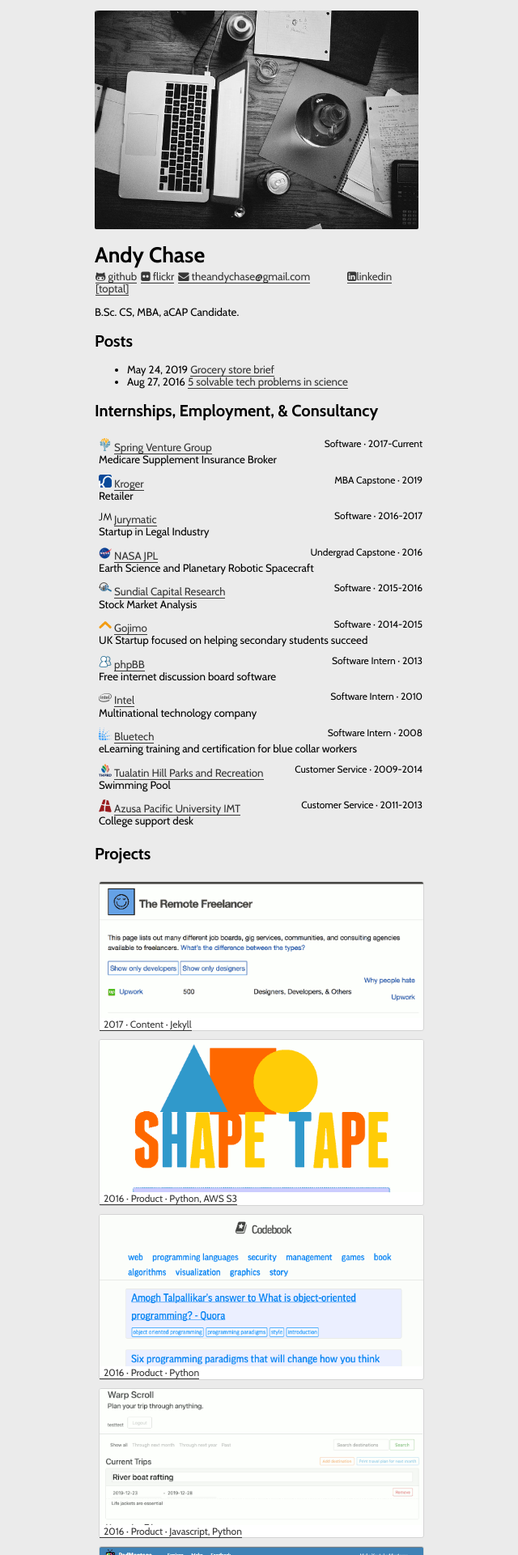
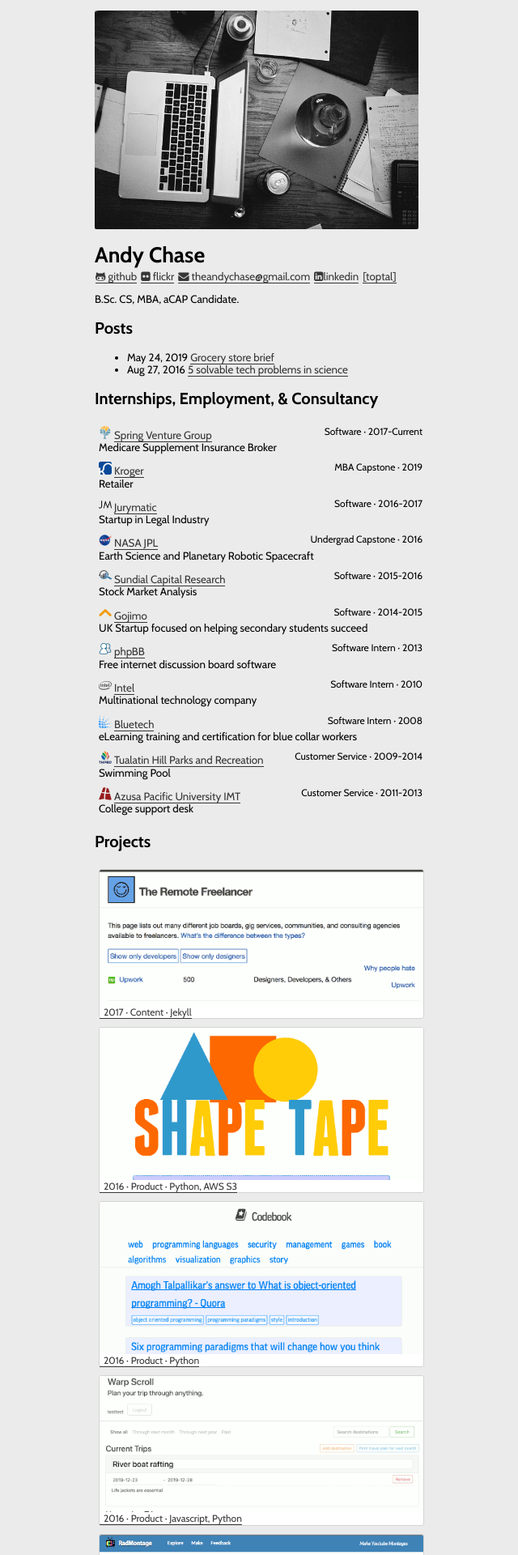
Before and after one commit to andychase/andychase.github.io, a Jekyll site: the page built from index.md, in a window 1280 px wide. Shown: the top 1920 px of the page at 81% size, without its empty margins (323-963 px from the left). Built offline with Jekyll 4.4.1, drawn with Linux system fonts in a browser that asks for light colours; nearby versions of some CDN libraries.

Commit message:
update link

```diff
--- a/index.md
+++ b/index.md
@@ -10,7 +10,7 @@ layout: default
 * [<i class="fa fa-flickr" aria-hidden="true"></i>
  flickr](http://www.flickr.com/photos/asperous/sets/)
 * [<i class="fa fa-envelope" aria-hidden="true"></i> <theandychase@gmail.com>](mailto:theandychase@gmail.com)
-* * [<i class="fa fa-linkedin-square" aria-hidden="true"></i>linkedin](https://www.linkedin.com/in/chasean/)
+* [<i class="fa fa-linkedin-square" aria-hidden="true"></i>linkedin](https://www.linkedin.com/in/chasean/)
 * [[toptal]](https://www.toptal.com/resume/andrew-chase)
 {: #social-links .inline-list}
 
```
